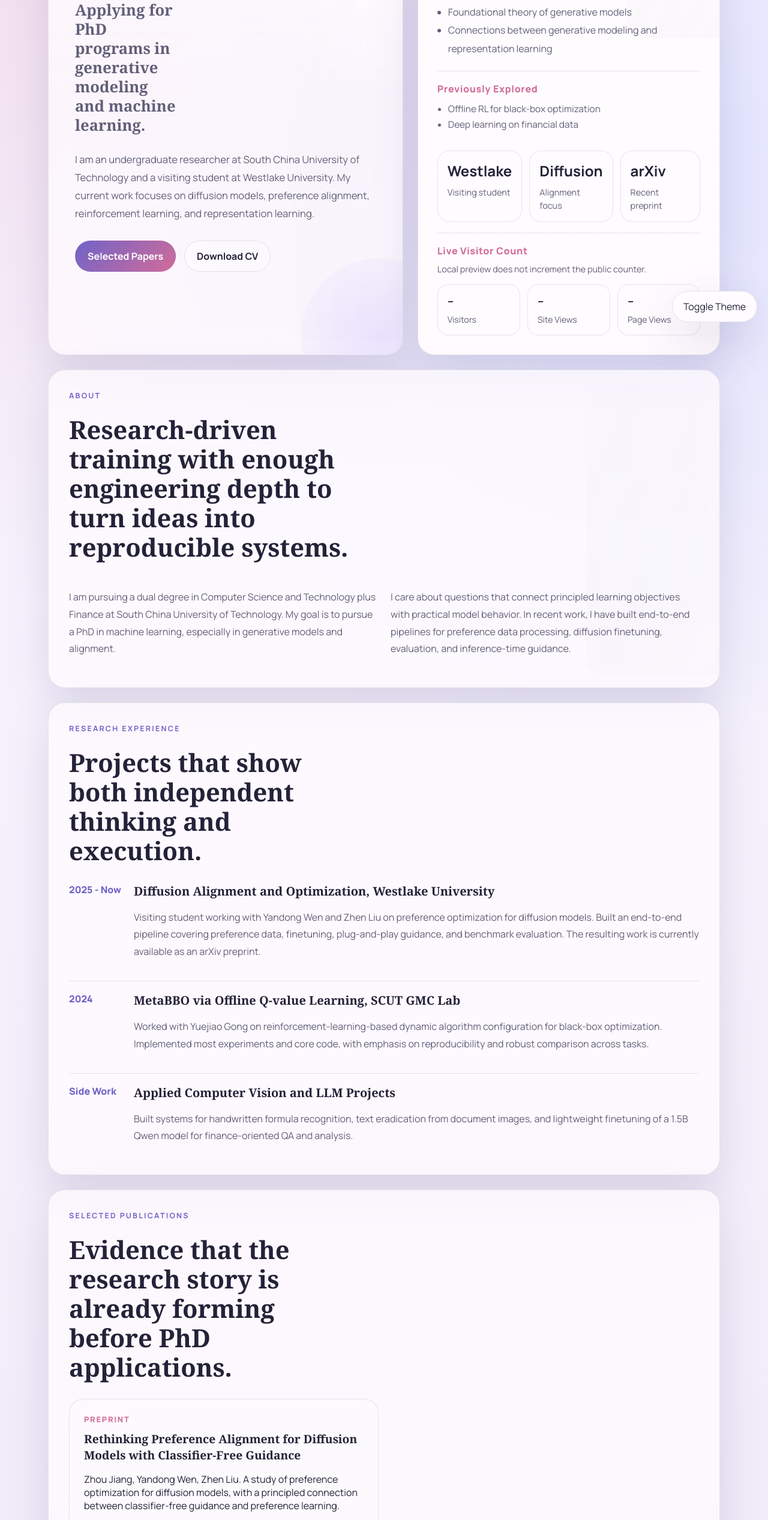
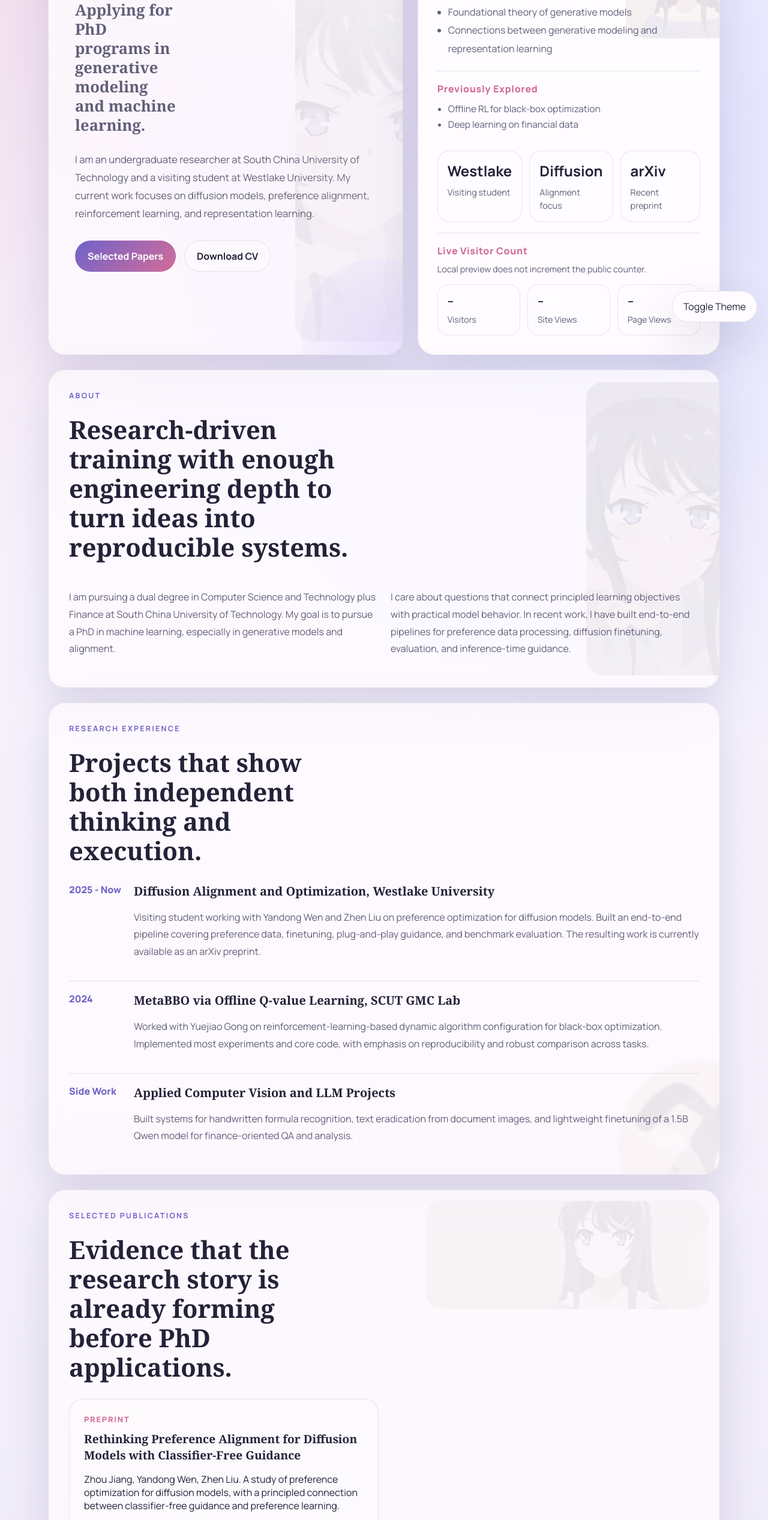
Before and after one commit to UGVly/UGVly.github.io, a website: page index.html in a window 1280 px wide. Shown: the part 245-2779 px from the top of the page at 60% size. Drawn offline with Linux system fonts and the light colour scheme.

Commit message:
Publish homepage illustration assets

```diff
--- a/styles.css
+++ b/styles.css
@@ -153,7 +153,7 @@ img {
   background:
     linear-gradient(90deg, rgba(255, 255, 255, 0.08), rgba(255, 255, 255, 0.22)),
     linear-gradient(180deg, rgba(16, 19, 33, 0.02), rgba(16, 19, 33, 0.08)),
-    url("./assets/images/mai-private/mai-lucifer.jpg");
+    url("./assets/images/mai-site/mai-lucifer.jpg");
   background-size: cover;
   background-position: 56% center;
   opacity: 0.1;
@@ -288,7 +288,7 @@ h1 span {
   background:
     linear-gradient(90deg, rgba(255, 255, 255, 0), rgba(255, 255, 255, 0.1)),
     linear-gradient(180deg, rgba(16, 19, 33, 0.04), rgba(16, 19, 33, 0.1)),
-    url("./assets/images/mai-private/mai-fanofanime2.png");
+    url("./assets/images/mai-site/mai-fanofanime2.png");
   background-size: cover;
   background-position: 74% 46%;
   opacity: 0.16;
@@ -427,7 +427,7 @@ h1 span {
   background:
     linear-gradient(90deg, rgba(255, 255, 255, 0), rgba(255, 255, 255, 0.08)),
     linear-gradient(180deg, rgba(16, 19, 33, 0.04), rgba(16, 19, 33, 0.1)),
-    url("./assets/images/mai-private/mai-lucifer.jpg");
+    url("./assets/images/mai-site/mai-lucifer.jpg");
   background-size: cover;
   background-position: 58% center;
   opacity: 0.12;
@@ -442,7 +442,7 @@ h1 span {
   border-radius: 50%;
   background:
     radial-gradient(circle, rgba(255, 255, 255, 0.08), rgba(255, 255, 255, 0)),
-    url("./assets/images/mai-private/mai-soda.jpg");
+    url("./assets/images/mai-site/mai-soda.jpg");
   background-size: cover;
   background-position: 54% 42%;
   opacity: 0.09;
@@ -456,7 +456,7 @@ h1 span {
   border-radius: 24px;
   background:
     linear-gradient(180deg, rgba(255, 255, 255, 0.04), rgba(255, 255, 255, 0)),
-    url("./assets/images/mai-private/mai-fanofanime2.png");
+    url("./assets/images/mai-site/mai-fanofanime2.png");
   background-size: cover;
   background-position: 72% 44%;
   opacity: 0.1;
@@ -472,7 +472,7 @@ h1 span {
   background:
     linear-gradient(90deg, rgba(255, 255, 255, 0), rgba(255, 255, 255, 0.08)),
     linear-gradient(180deg, rgba(16, 19, 33, 0.04), rgba(16, 19, 33, 0.1)),
-    url("./assets/images/mai-private/mai-lucifer.jpg");
+    url("./assets/images/mai-site/mai-lucifer.jpg");
   background-size: cover;
   background-position: 60% center;
   opacity: 0.11;
```
Also changed, not shown: assets/images/mai-site/mai-fanofanime2.png (added), assets/images/mai-site/mai-lucifer.jpg (added), assets/images/mai-site/mai-soda.jpg (added).
